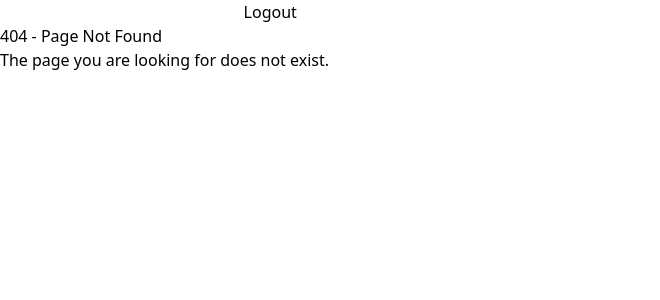
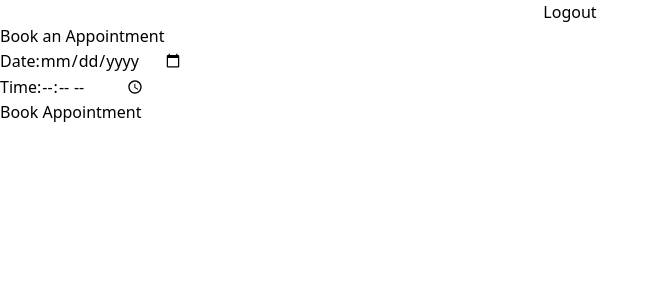
Before and after one commit to wilberforce001/Appointment-management-system, a Vue app in the folder frontend/: page /BookAppointment in a window 1280 px wide. Before the commit this address had no page. Shown: the top 300 px of the page, without its empty margins (0-660 px from the left). Built offline with nearby package versions, Linux system fonts and the light colour scheme; sample sign-in values are in the browser's storage.

Commit message:
Set the components for booking and sheduling appointments

```diff
--- /dev/null
+++ b/frontend/src/booking/BookAppointment.vue
@@ -0,0 +1,44 @@
+<template>
+    <div>
+      <h2>Book an Appointment</h2>
+      <form @submit.prevent="bookAppointment">
+        <div>
+          <label for="date">Date:</label>
+          <input type="date" v-model="appointmentDate" required />
+        </div>
+        <div>
+          <label for="time">Time:</label>
+          <input type="time" v-model="appointmentTime" required />
+        </div>
+        <button type="submit">Book Appointment</button>
+      </form>
+    </div>
+  </template>
+
+  <script>
+  export default {
+    data() {
+      return {
+        appointmentDate: '',
+        appointmentTime: '',
+      };
+    },
+    methods: {
+      async bookAppointment() {
+        try {
+          const response = await this.$http.post('/api/appointments', {
+            date: this.appointmentDate,
+            time: this.appointmentTime,
+          });
+          if (response.status === 201) {
+            alert('Appointment booked successfully');
+          } else {
+            console.error('Unexpected response:', response);
+          }
+        } catch (error) {
+          console.error('Error booking appointment:', error);
+        }
+      },
+    },
+  };
+  </script>
--- /dev/null
+++ b/frontend/src/booking/ScheduledAppointments.vue
@@ -0,0 +1,41 @@
+<template>
+    <div>
+      <h2>Scheduled Appointments</h2>
+      <table>
+        <thead>
+          <tr>
+            <th>Customer</th>
+            <th>Date</th>
+            <th>Time</th>
+            <th>Status</th>
+          </tr>
+        </thead>
+        <tbody>
+          <tr v-for="appointment in appointments" :key="appointment.id">
+            <td>{{ appointment.customerName }}</td>
+            <td>{{ appointment.date }}</td>
+            <td>{{ appointment.time }}</td>
+            <td>{{ appointment.status }}</td>
+          </tr>
+        </tbody>
+      </table>
+    </div>
+  </template>
+
+  <script>
+  export default {
+    data() {
+      return {
+        appointments: [],
+      };
+    },
+    async created() {
+      try {
+        const response = await this.$http.get('/api/appointments');
+        this.appointments = response.data;
+      } catch (error) {
+        console.error('Error fetching appointments:', error);
+      }
+    },
+  };
+  </script>
--- a/frontend/src/pages/AppNavigation.vue
+++ b/frontend/src/pages/AppNavigation.vue
@@ -2,32 +2,39 @@
   <nav class="flex justify-around bg-gray-800 p-4 text-white">
     <router-link to="/login" v-if="!isLoggedIn" class="hover:underline">Login</router-link>
     <router-link to="/UserRegister" v-if="!isLoggedIn" class="hover:underline">Register</router-link>
-    <router-link to="/AdminDashboard" v-if="isLoggedIn && isAdmin" class="hover:underline">Admin Dashboard</router-link>
-    <router-link to="/UserDashboard" v-if="isLoggedIn && isUser" class="hover:underline">User Dashboard</router-link>
+    <router-link to="/AdminDashboard" v-if="isLoggedIn && isAdmin" class="hover:underline">Dashboard</router-link>
+    <router-link to="/UserDashboard" v-if="isLoggedIn && isUser" class="hover:underline">Dashboard</router-link>
     <router-link to="/AppointmentCalendar" v-if="isLoggedIn" class="hover:underline">Calendar</router-link>
+    <router-link to="/BookAppointment" v-if="isLoggedIn" class="hover:underline">Book Appointment</router-link>
+    <router-link to="/ScheduledAppointments" v-if="isLoggedIn" class="hover:underline">Schedule Appointment</router-link>
     <button @click="logout" v-if="isLoggedIn" class="hover:underline">Logout</button>
   </nav>
 </template>
 
 <script>
+import { ref, computed } from 'vue';
+import { useRouter } from 'vue-router';
+
 export default {
-  computed: {
-    isLoggedIn() {
-      return !!localStorage.getItem('token');
-    },
-    isAdmin() {
-      return localStorage.getItem('role') === 'admin';
-    },
-    isUser() {
-      return localStorage.getItem('role') === 'user';
-    },
-  },
-  methods: {
-    logout() {
+  setup() {
+    const router = useRouter();
+    const isLoggedIn = ref(!!localStorage.getItem('token'));
+    const isAdmin = computed(() => localStorage.getItem('role') === 'admin');
+    const isUser = computed(() => localStorage.getItem('role') === 'user');
+
+    const logout = () => {
       localStorage.removeItem('token');
       localStorage.removeItem('role');
-      this.$router.push('/');
-    },
+      isLoggedIn.value = false;
+      router.push('/login');
+    };
+
+    return {
+      isLoggedIn,
+      isAdmin,
+      isUser,
+      logout,
+    };
   },
 };
 </script>
--- a/frontend/src/router/index.js
+++ b/frontend/src/router/index.js
@@ -5,6 +5,8 @@ import UserDashboard from '@/pages/UserDashboard.vue';
 import AdminDashboard from '@/pages/AdminDashboard.vue';
 import NotFoundPage from '@/pages/NotFoundPage.vue';
 import AppointmentCalendar from '@/pages/AppointmentCalendar.vue';
+import ScheduledAppointments from '@/booking/ScheduledAppointments.vue';
+import BookAppointment from '@/booking/BookAppointment.vue';
 
 const routes = [
   { path: '/', name: 'UserHome', component: UserHome },
@@ -12,7 +14,9 @@ const routes = [
   { path: '/UserRegister', name: 'UserRegister', component: UserRegister },
   { path: '/UserDashboard', name: 'UserDashboard', component: UserDashboard, meta: { requiresAuth: true, requiresUser: true } },
   { path: '/AdminDashboard', name: 'AdminDashboard', component: AdminDashboard, meta: { requiresAuth: true, requiresAdmin: true } },
-  { path: '/AppointmentCalendar', name: 'AppointmentCalendar', component: AppointmentCalendar },
+  { path: '/BookAppointment', name: 'BookAppointment', component: BookAppointment },
+  { path: '/ScheduledAppointments', name: 'ScheduledAppointments', component: ScheduledAppointments },
+  { path: '/AppointmentCalendar', name: 'AppointmentCalendar', component: AppointmentCalendar, meta: { requiresAuth: true } },
   { path: '/:catchAll(.*)', name: 'NotFound', component: NotFoundPage },
 ];
 
@@ -39,4 +43,17 @@ router.beforeEach((to, from, next) => {
   }
 });
 
+router.afterEach((to) => {
+  const token = localStorage.getItem('token');
+  const role = localStorage.getItem('role');
+
+  if (to.path === '/login' && token) {
+    if (role === 'admin') {
+      router.push('/AdminDashboard');
+    } else if (role === 'user') {
+      router.push('/UserDashboard');
+    }
+  }
+});
+
 export default router;
```
